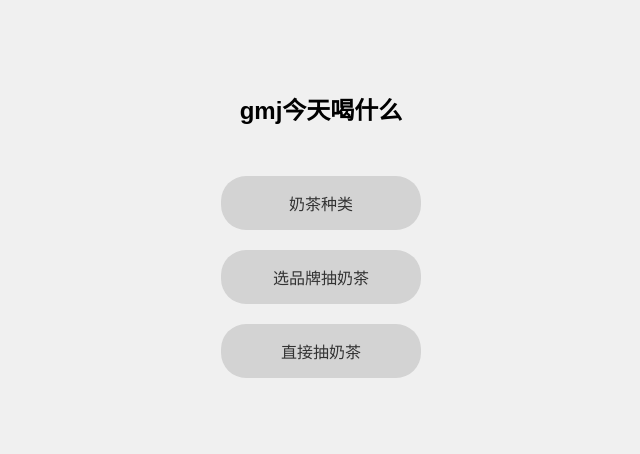
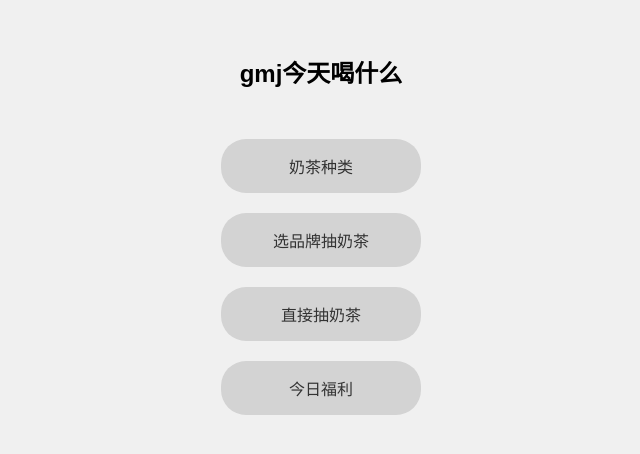
Before and after one commit to xxintong/gmj-, a plain HTML site: page index.html in a window 1280 px wide. Shown: the part 174-628 px from the top of the page, without its empty margins (319-959 px from the left). Drawn offline with Linux system fonts and the light colour scheme.

Commit message:
Update index.html

```diff
--- a/index.html
+++ b/index.html
@@ -49,6 +49,7 @@
         <button onclick="window.location.href='p1.html'">奶茶种类</button>
         <button onclick="window.location.href='p2.html'">选品牌抽奶茶</button>
         <button onclick="window.location.href='p3.html'">直接抽奶茶</button>
+        <button onclick="window.location.href='https://weibo.com/1687422352/5087867488966546'">今日福利</button>
     </div>
 
 </body>
```
